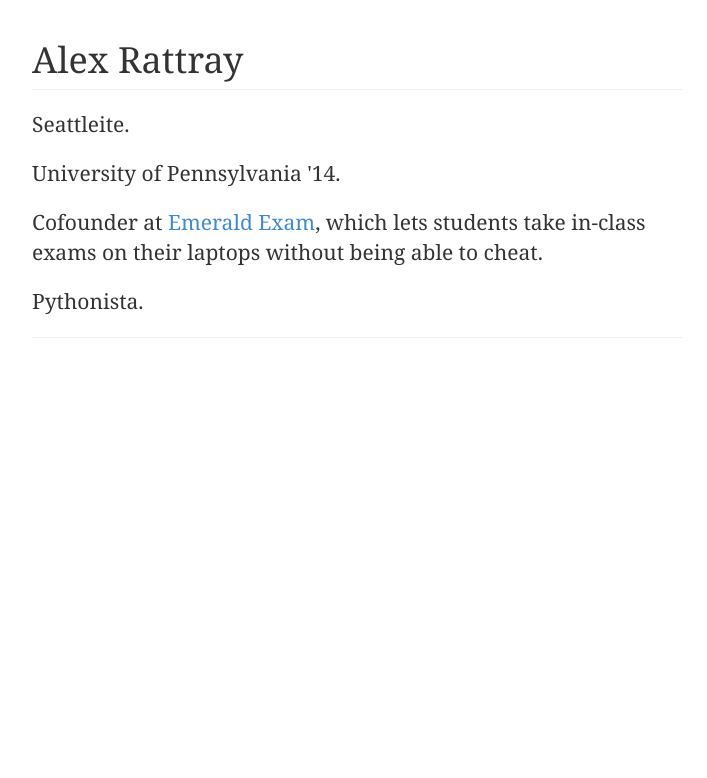
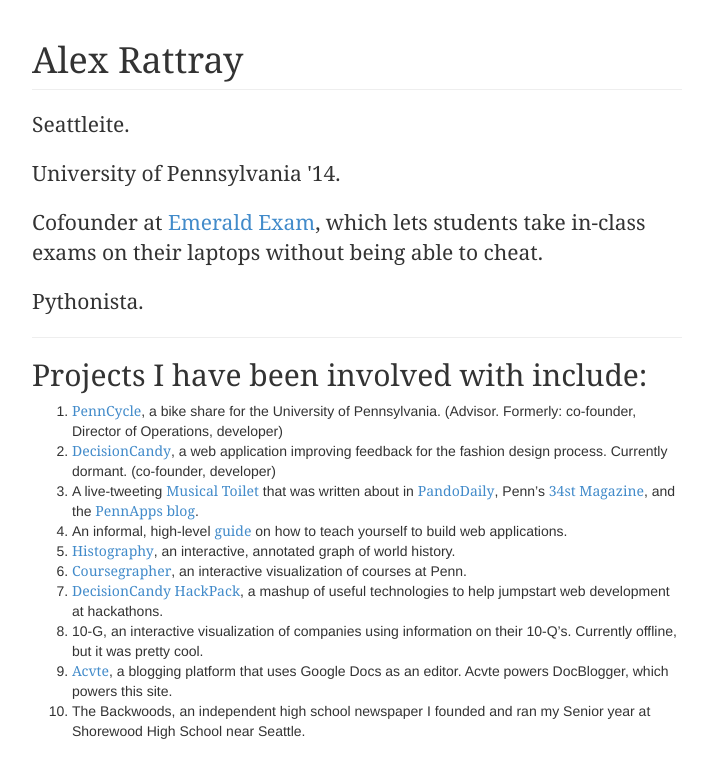
Before and after one commit to rattrayalex/rattrayalex.github.io, a Jekyll site: the page index.html, which Jekyll copies as it is, in a window 1280 px wide. Shown: the top 778 px of the page, without its empty margins (283-990 px from the left). Built offline with Jekyll 4.4.1, drawn with Linux system fonts in a browser that asks for light colours; Markdown is read by kramdown in place of the engine named in the settings.

Commit message:
copied in list of stuffs

```diff
--- a/index.html
+++ b/index.html
@@ -14,7 +14,7 @@
     <![endif]-->
 
     <style>
-      h1, p, a {
+      h1, h2, p, a {
         font-family: Georgia, 'Times New Roman', Serif;
       }
       .container {
@@ -38,6 +38,29 @@
         Pythonista.
       </p>
       <hr>
+      <h2>Projects I have been involved with include:</h2>
+      <ol>
+        <li>
+          <a href="http://penncycle.org">PennCycle</a>, a bike share for the University of Pennsylvania. (Advisor. Formerly: co-founder, Director of Operations, developer)</li>
+        <li>
+          <a href="http://decisioncandy.com">DecisionCandy</a>, a web application improving feedback for the fashion design process. Currently dormant. (co-founder, developer)</li>
+        <li>
+          A live-tweeting <a href="http://github.com/rattrayalex/musical-toilet">Musical Toilet</a>&nbsp;that was written about in <a href="http://pandodaily.com/2013/01/22/meet-musical-toilet-the-latest-innovation-in-the-connected-bathroom/">PandoDaily</a>, Penn’s <a href="http://34st.com/2013/01/penn-has-a-hack-for-that/">34st Magazine</a>, and the <a href="http://blog.pennapps.com/post/40993980632/whos-hacking-what-the-musical-toilet">PennApps blog</a>. </li>
+        <li>
+          An informal, high-level <a href="https://docs.google.com/document/d/1ZYvik8gFPK_HTYEoqJNwHw_2UDDfGxCRsHYrWahjt_Q/edit">guide</a>&nbsp;on how to teach yourself to build web applications. </li>
+        <li>
+          <a href="http://histography.org">Histography</a>, an interactive, annotated graph of world history. </li>
+        <li>
+          <a href="http://coursegrapher.com">Coursegrapher</a>, an interactive visualization of courses at Penn.</li>
+        <li>
+          <a href="http://hackpack.decisioncandy.com">DecisionCandy HackPack</a>, a mashup of useful technologies to help jumpstart web development at hackathons.</li>
+        <li>
+          10-G, an interactive visualization of companies using information on their 10-Q’s. Currently offline, but it was pretty cool. </li>
+        <li>
+          <a href="http://acvte.org">Acvte</a>, a blogging platform that uses Google Docs as an editor. Acvte powers DocBlogger, which powers this site. </li>
+        <li>
+          The Backwoods, an independent high school newspaper I founded and ran my Senior year at Shorewood High School near Seattle. </li>
+      </ol>
     </div>
     <!-- jQuery (necessary for Bootstrap's JavaScript plugins) -->
     <script src="https://code.jquery.com/jquery.js"></script>
```
